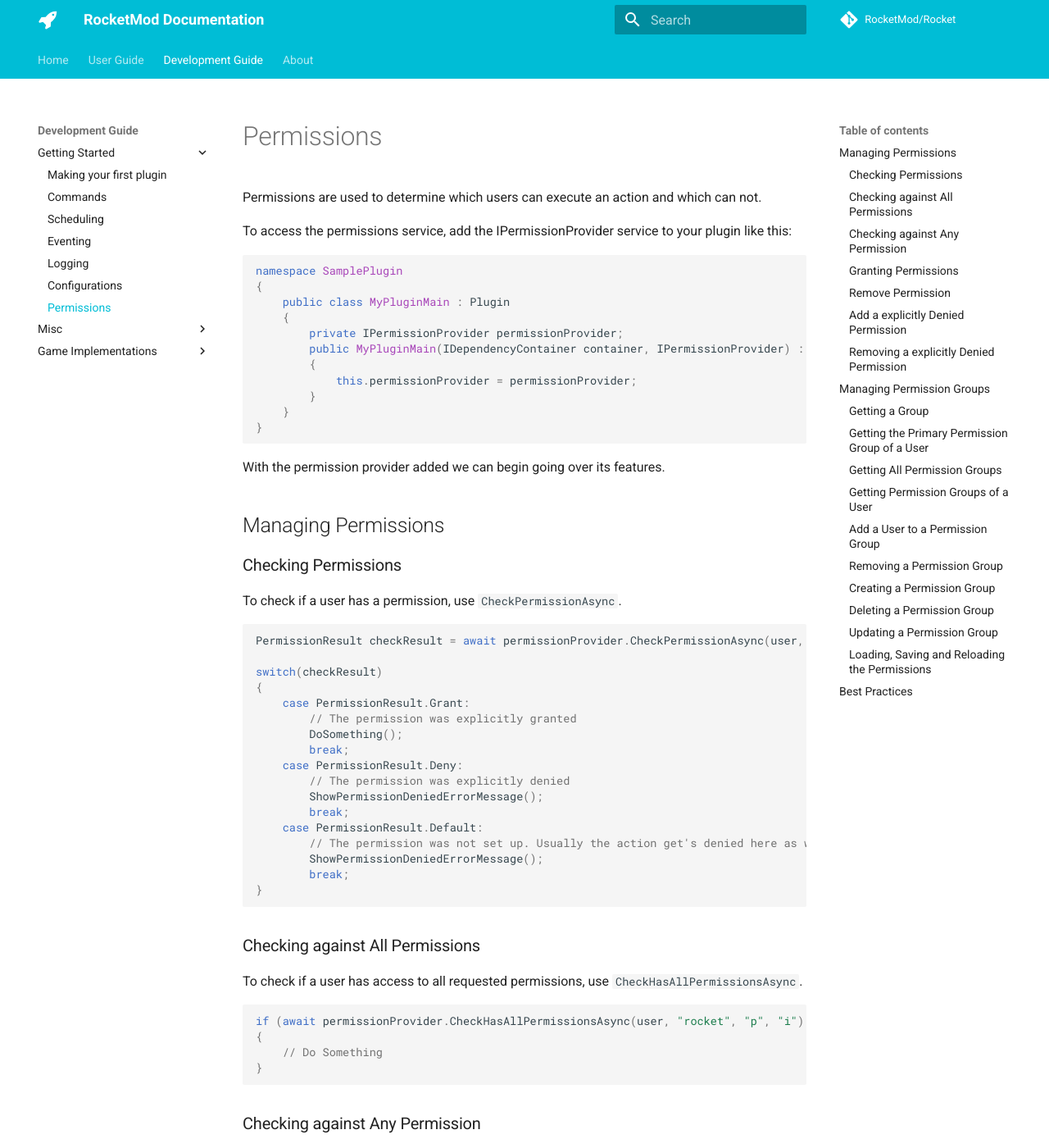
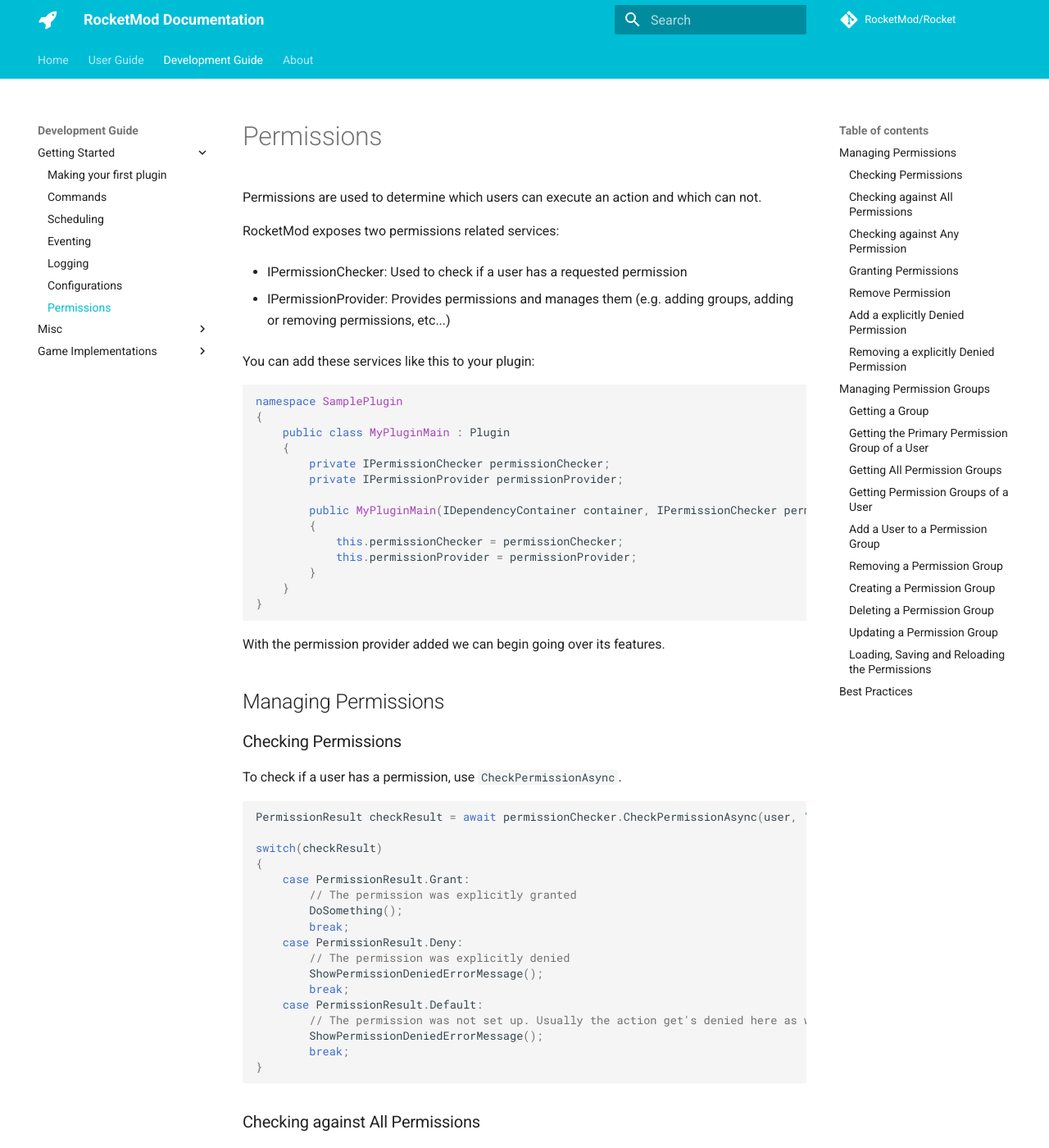
Before and after one commit to RocketMod/Rocket.Documentation, an MkDocs documentation site: the page built from content/development-guide/getting-started/permissions.md, in a window 1280 px wide and 1400 px high. Shown: the whole window at 82% size. Built offline with MkDocs 1.6.1 and Material for MkDocs 9.7.7, drawn with Linux system fonts in a browser that asks for light colours; comment, search, counter and statistics services are not loaded; old or Windows-style settings are respelled for this version of MkDocs; some of the changed text lies outside the part shown.

Commit message:
Reflect latest API changes

````diff
--- a/content/development-guide/getting-started/permissions.md
+++ b/content/development-guide/getting-started/permissions.md
@@ -1,16 +1,24 @@
 # Permissions
-
 Permissions are used to determine which users can execute an action and which can not.
 
-To access the permissions service, add the IPermissionProvider service to your plugin like this:
+RocketMod exposes two permissions related services:
+
+* IPermissionChecker: Used to check if a user has a requested permission
+
+* IPermissionProvider: Provides permissions and manages them (e.g. adding groups, adding or removing permissions, etc...)
+
+You can add these services like this to your plugin:
 ```csharp
 namespace SamplePlugin
 {
     public class MyPluginMain : Plugin
     {
+        private IPermissionChecker permissionChecker;
         private IPermissionProvider permissionProvider;
-        public MyPluginMain(IDependencyContainer container, IPermissionProvider) : base ("MyPlugin", container)
+
+        public MyPluginMain(IDependencyContainer container, IPermissionChecker permissionChecker, IPermissionProvider permissionProvider) : base ("MyPlugin", container)
         {
+            this.permissionChecker = permissionChecker;
             this.permissionProvider = permissionProvider;
         }
     }
@@ -23,7 +31,7 @@ With the permission provider added we can begin going over its features.
 To check if a user has a permission, use `CheckPermissionAsync`.
 
 ```csharp
-PermissionResult checkResult = await permissionProvider.CheckPermissionAsync(user, "rocket");
+PermissionResult checkResult = await permissionChecker.CheckPermissionAsync(user, "rocket");
 
 switch(checkResult)
 {
@@ -45,7 +53,7 @@ switch(checkResult)
 ### Checking against All Permissions
 To check if a user has access to all requested permissions, use `CheckHasAllPermissionsAsync`.
 ```csharp
-if (await permissionProvider.CheckHasAllPermissionsAsync(user, "rocket", "p", "i") == PermissionResult.Grant)
+if (await permissionChecker.CheckHasAllPermissionsAsync(user, "rocket", "p", "i") == PermissionResult.Grant)
 {
     // Do Something
 }
@@ -54,7 +62,7 @@ if (await permissionProvider.CheckHasAllPermissionsAsync(user, "rocket", "p", "i
 ### Checking against Any Permission
 To check if a user has any permission from the requested permissions, use `CheckHasAnyPermissionAsync`.
 ```csharp
-if (await permissionProvider.CheckHasAnyPermissionAsync(user, "rocket", "p", "i") == PermissionResult.Grant)
+if (await permissionChecker.CheckHasAnyPermissionAsync(user, "rocket", "p", "i") == PermissionResult.Grant)
 {
     // Do Something
 }
````
Also changed, not shown: content/development-guide/misc/services.md (+2 -1 lines).
